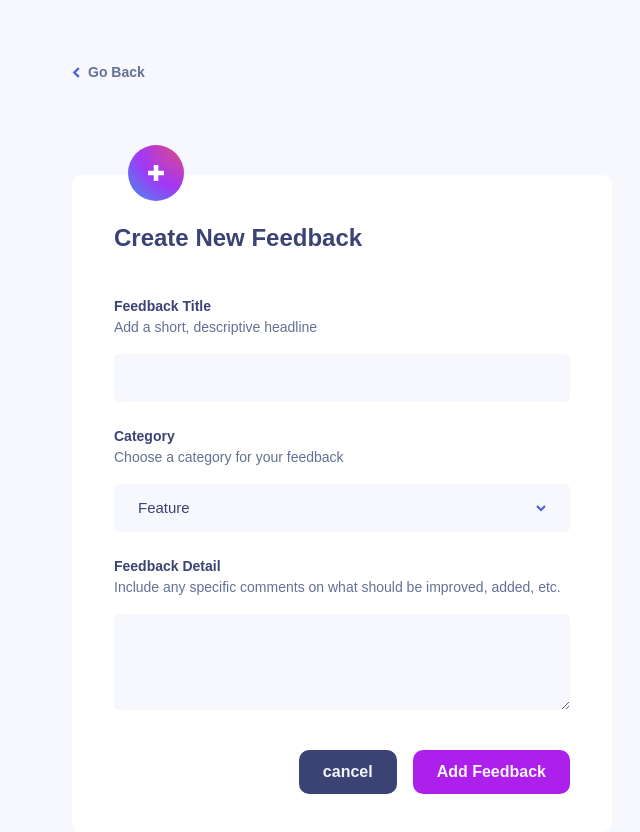
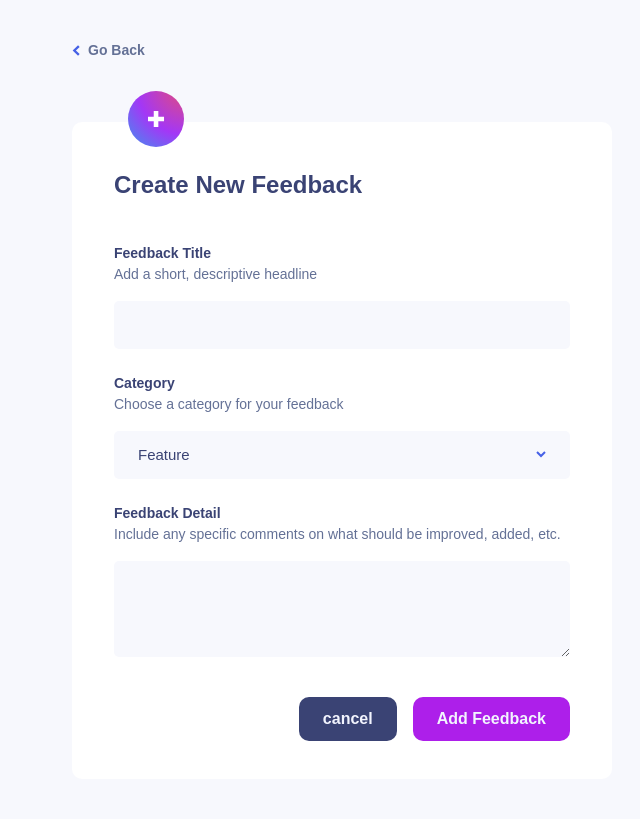
Before and after one commit to Sye-5pace/Product-feedback-app, a Vue app: page /createfeedback in a window 1280 px wide. Shown: the top 832 px of the page, without its empty margins (298-938 px from the left). Built offline with nearby package versions, Linux system fonts and the light colour scheme.

Commit message:
:art: Feat: cancelFeedback Feature updated

```diff
--- a/src/App.vue
+++ b/src/App.vue
@@ -1,6 +1,6 @@
 <template>
   <main class="flex items-center w-full min-h-screen p-0 m-0 border-box bg-[#F7F8FD] font-jost">
-    <div class="my-[3.875rem] w-[69.375rem]  mx-[10.3125rem] flex gap-[1.875rem] ">
+    <div class="my-[2.5rem] w-[69.375rem]  mx-[10.3125rem] flex gap-[1.875rem] ">
       <router-view :planned="planned" :live="live" :progress="progress"></router-view>
     </div>
   </main>
--- a/src/views/CreateFeedback.vue
+++ b/src/views/CreateFeedback.vue
@@ -1,6 +1,6 @@
 <template>
     <section class="flex justify-center items-center w-full">
-        <div class="flex flex-col gap-y-[2.25rem]">
+        <div class="flex flex-col gap-y-[0.3rem]">
             <header class="flex gap-2 items-center">
                 <img src="../assets/icon-arrow-left.svg" alt="back-nav" class="w-2 "/>
                 <router-link class="text-[#647196] font-bold text-[0.875rem]" to="/">Go Back</router-link>
@@ -101,7 +101,7 @@
     const cancelFeedback = () => {
         feedback.value = {
             description: '',
-            category: '',
+            category: category.value,
             message: ''
         }
     }
```
